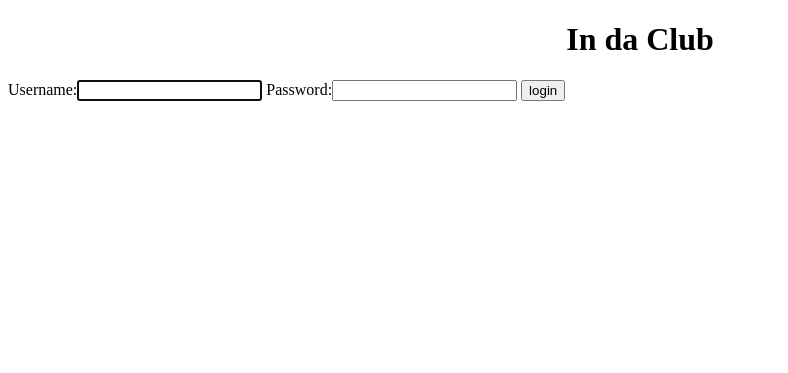
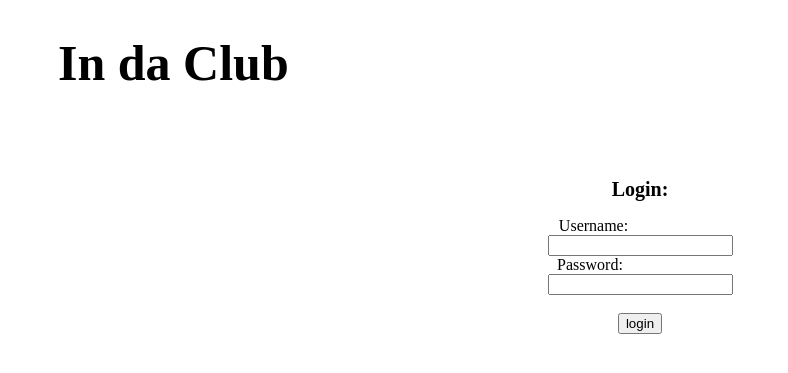
Before and after one commit to C-Ky/community_project, a Django app: page /accounts/login/ in a window 1280 px wide. Shown: the top 373 px of the page, without its empty margins (0-788 px from the left). Run offline with Django 3.2, Linux system fonts and the light colour scheme; parts of the project's set-up code (start-up, migrations or seed data) failed here and were passed over.

Commit message:
changing layout

```diff
--- a/templates/base.html
+++ b/templates/base.html
@@ -3,21 +3,45 @@
 <head>
     <meta charset="UTF-8">
     <title>{%  block title %}In da Club{% endblock %}</title>
+    <style>
+        {% block style %}
+        h1 {
+            text-indent: 50px;
+            font-size: 50px;
+        }
+        p {
+            text-indent: 50px;
+            font-size: 16px;
+        }
+        {% endblock %}
+        {% block style2 %}{% endblock %}
+    </style>
 </head>
 <body>
-    {%  block site_name %}
-        <h1 style="text-align: center">In da Club</h1>
+    {% block log %} <!-- login/logout button -->
+        <div style="text-align: right">
+            {% if user.is_authenticated %}
+                <form action="{%  url 'logout' %}">
+                    <input type="submit" value="Logout">
+                </form>
+            {% else %}
+                <form action="{%  url 'login' %}">
+                    <input type="submit" value="Login">
+                </form>
+            {% endif %}
+        </div>
     {% endblock %}
 
-    {% block logout %} <!-- logout button -->
-        <form action="{%  url 'logout' %}">
-            <input type="submit" value="Logout">
-        </form>
+    {%  block site_name %}
+        <h1>In da Club</h1>
     {% endblock %}
 
     {% block welcome_message %}
+        {% if user.is_authenticated %}
+            <p>Welcome {{ user.username }}</p>
+        {% endif %}
+    {% endblock %}
 
-    {% endblock %}
     {%  block content %}{%  endblock %}
 </body>
 </html>
--- a/templates/registration/login.html
+++ b/templates/registration/login.html
@@ -1,19 +1,27 @@
-<!DOCTYPE html>
-<html lang="en">
 {%  extends "base.html" %}
-<head>
-    <meta charset="UTF-8">
-    <title>{%  block title %}Login{%  endblock %}</title>
-</head>
-<body>
-    {% block logout %}{% endblock %}
-    {% block content %}
+{%  block title %}Login{%  endblock %}
+
+{% block style2 %}
+    div {
+        text-align: center;
+    }
+{% endblock %}
+
+{% block log %}{% endblock %}
+
+{% block content %}
+    <br><br>
+    <div>
+        <h2 style="font-size: 20px;">Login:</h2>
         <form method="post" action="{% url 'login' %}">
             {% csrf_token %}
-            {{ form }}
+            <!-- {{ form }} -->
+            <div style="text-indent: -93px;"><label for="username">Username:</label><br></div>
+            <input type="text" id="username" name="username"><br>
+            <div style="text-indent: -100px;"><label for="password">Password:</label><br></div>
+            <input type="password" id="password" name="password"><br><br>
             <input type="submit" value="login">
             <input type="hidden" name="next" value="{{ next }}">
         </form>
-    {% endblock %}
-</body>
-</html>
+    </div>
+{% endblock %}
```
